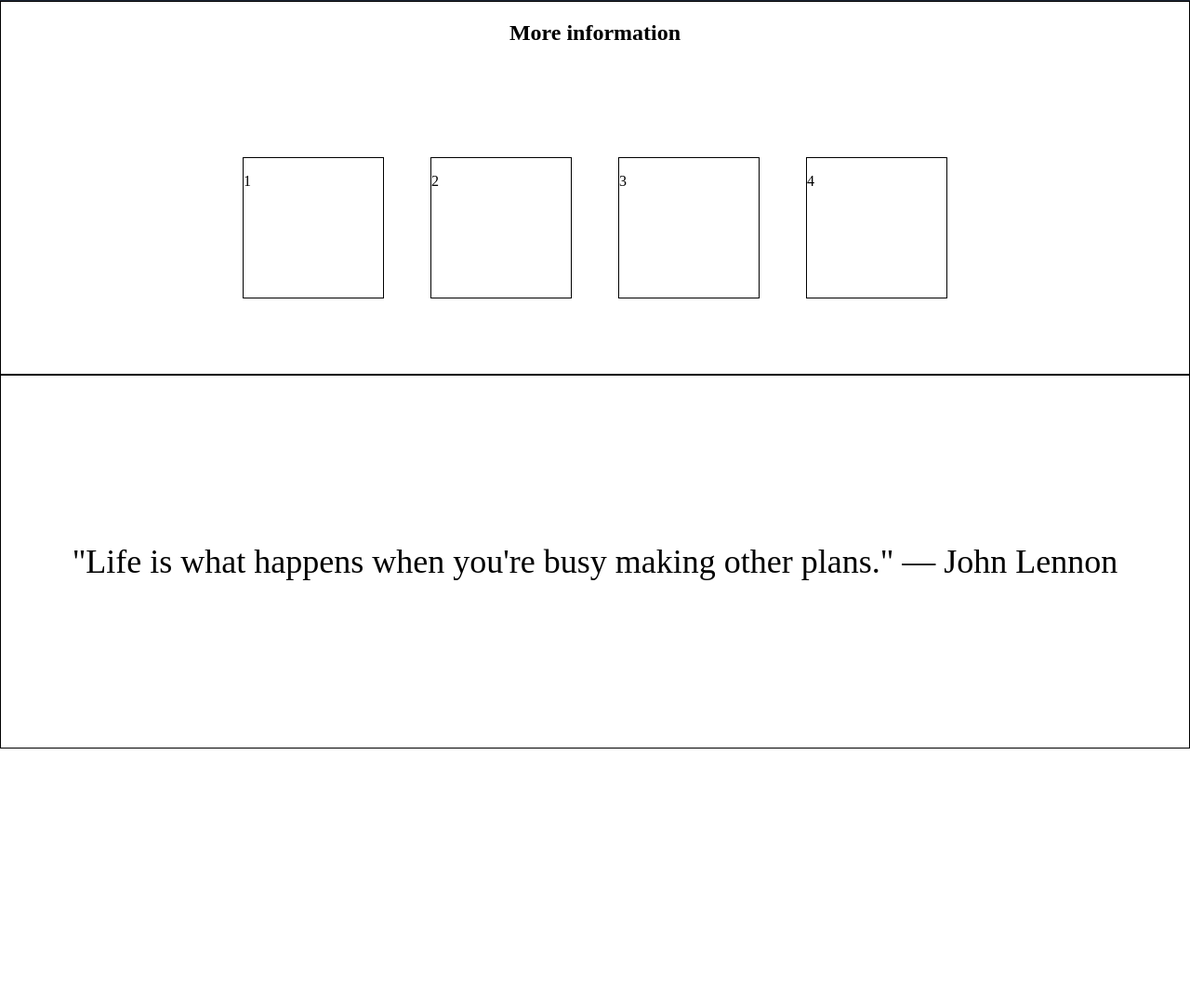
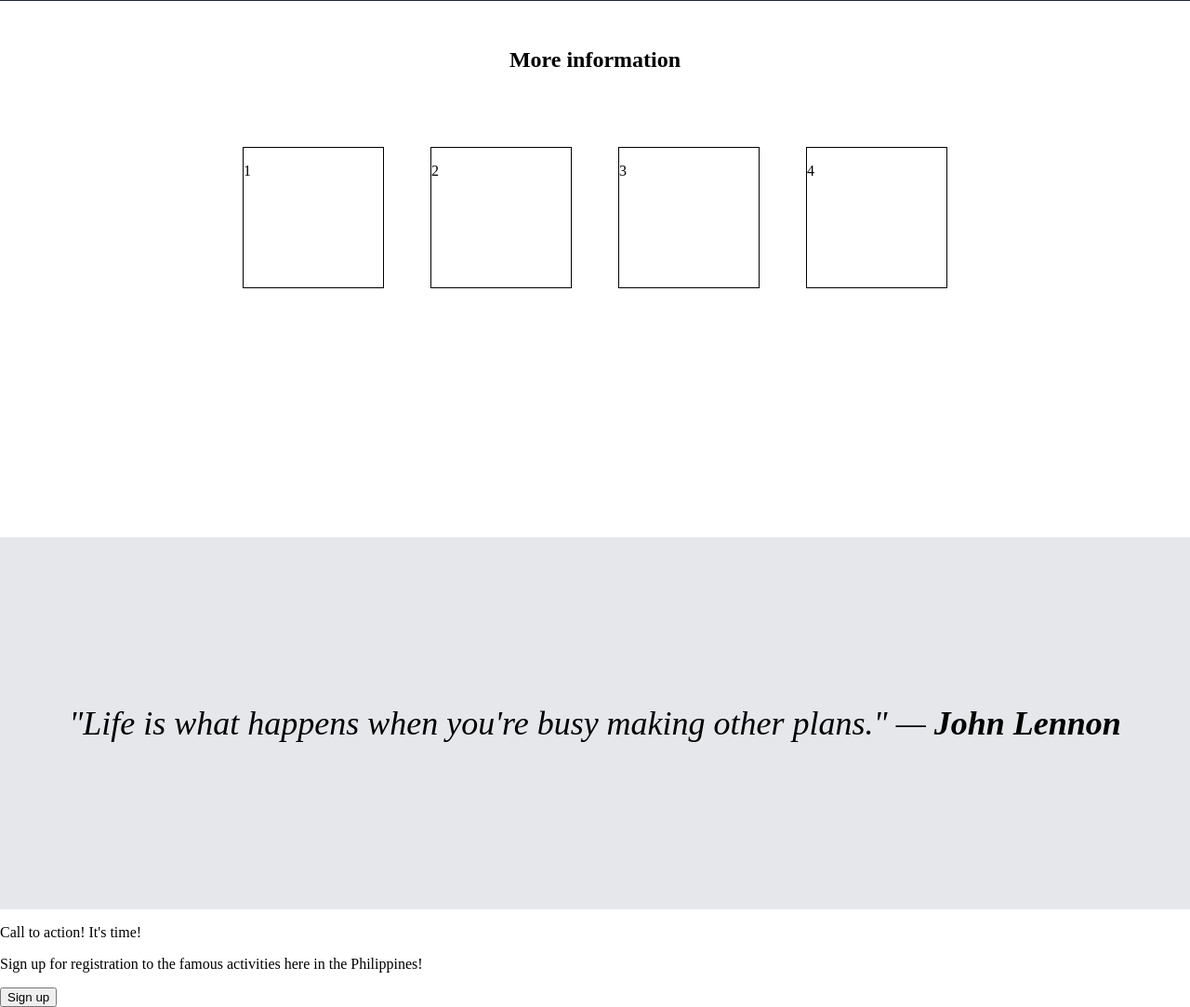
Before and after one commit to CypherDom/landing-page, a plain HTML site: page index.html in a window 1280 px wide. Shown: the part 905-1988 px from the top of the page at 93% size. Before the commit the page ends 1710 px from the top, so only its background shows below. Drawn offline with Linux system fonts and the light colour scheme.

Commit message:
Add footer and its html components

```diff
--- a/index.html
+++ b/index.html
@@ -57,9 +57,25 @@
 </div>
 <div class="quote-container">
         <blockquote>
-            "Life is what happens when you're busy making other plans." — John Lennon
+            "Life is what happens when you're busy making other plans." — <strong>John Lennon</strong>
         </blockquote>
     </div>
 </div>
+<div class="footer-container">
+    <div class="footer">
+        <div>
+            <p>
+                Call to action! It's time!
+            </p>
+            <p>
+                Sign up for registration to the famous activities here in the Philippines!
+            </p>
+        </div>
+        <button>
+            Sign up
+        </button>
+    </div>
+</div>
+</div>
 </body>
 </html>
--- a/style.css
+++ b/style.css
@@ -99,13 +99,17 @@ header{
     flex-direction: column;
     justify-content: flex-start;
     align-items: center;
-    border: 1px solid black;
-    height: 50%;
+    padding: 20px;
+    margin: 50px;
+ }
+ .additional-info-container h2{
+    margin: -20px;
  }
  .additional-info{
     display: flex;
     flex-direction: row;
     flex-wrap: wrap;
+    min-height: 350px;
     justify-content: space-around;
     gap: 50px;
     margin-top: 100px;
@@ -119,13 +123,14 @@ header{
 
  .quote-container{
     display: flex;
+    height: 400px;
+    background-color: #E5E7EB;
     justify-content: center;
     align-items: center;
-    border: 1px solid black;
-    height: 50%;
  }
   blockquote{
     font-size: 36px;
-    font-style: light italic;
+    min-width: 200px;
+    font-style: italic;
 
   }
```
